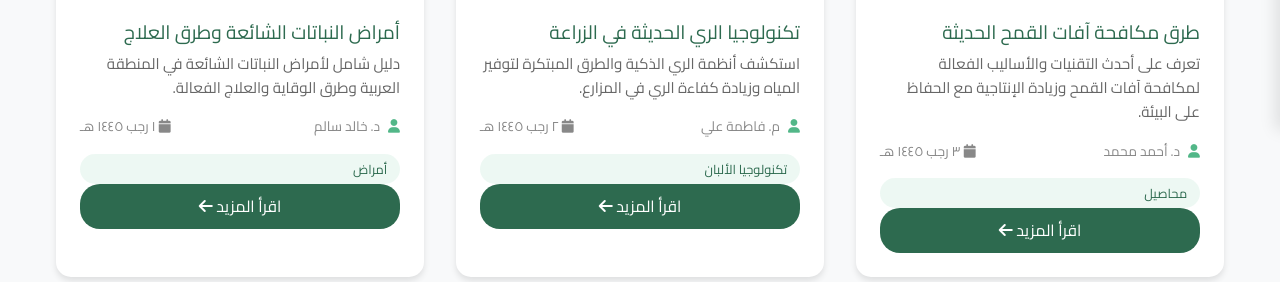
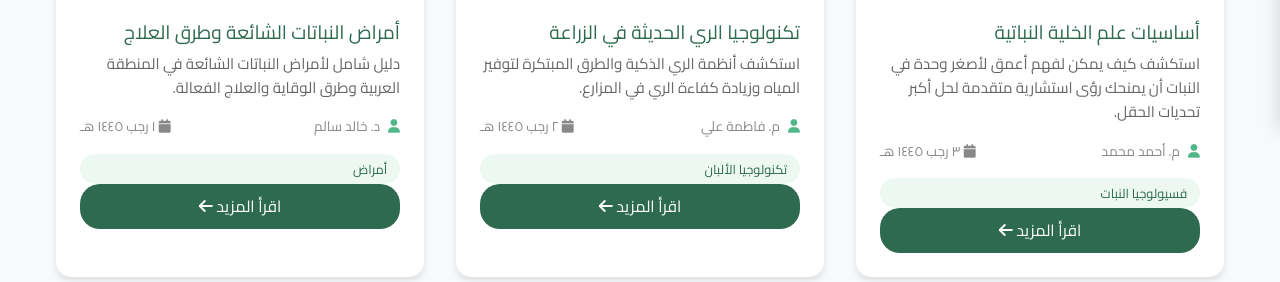
Before and after one commit to ahmadTawheed/Library-of-agricultural-articles-thamra, a plain HTML site: page index.html in a window 1280 px wide. Shown: the part 670-952 px from the top of the page. Drawn offline with nearby package versions, Linux system fonts and the light colour scheme.

Commit message:
index.html

```diff
--- a/index.html
+++ b/index.html
@@ -576,20 +576,20 @@
             'الوراثة', 'الميكروبيولوجيا الزراعية', 'هندسة الجينات',
             'الاقتصاد الزراعي', 'التسويق الزراعي', 'الإرشاد الزراعي',
             'الاجتماع الريفي', 'الآلات الزراعية', 'هندسة النظم الزراعية',
-            'هندسة الطاقة الزراعية', 'الزراعة الرقمية'
+            'هندسة الطاقة الزراعية', 'الزراعة الرقمية', 'فسيولوجيا النبات'
         ];
 
         // Sample articles data
         const articles = [
             {
                 id: 1,
-                title: "طرق مكافحة آفات القمح الحديثة",
-                description: "تعرف على أحدث التقنيات والأساليب الفعالة لمكافحة آفات القمح وزيادة الإنتاجية مع الحفاظ على البيئة.",
-                author: "د. أحمد محمد",
+                title: "أساسيات علم الخلية النباتية",
+                description: "استكشف كيف يمكن لفهم أعمق لأصغر وحدة في النبات أن يمنحك رؤى استشارية متقدمة لحل أكبر تحديات الحقل.",
+                author: "م. أحمد محمد",
                 date: "2024-01-15",
-                category: "محاصيل",
-                image: "https://picsum.photos/seed/wheat1/400/200",
-                link: "https://example.com/article1"
+                category: "فسيولوجيا النبات",
+                image: "https://scontent.fcai19-12.fna.fbcdn.net/v/t39.30808-6/536277806_122100445544982369_3185232023596010842_n.jpg?stp=dst-jpg_p526x296_tt6&_nc_cat=100&ccb=1-7&_nc_sid=833d8c&_nc_ohc=og5_aZ_jDIcQ7kNvwGKVX9m&_nc_oc=AdleGGfcvu7Su4jBdf3n93QS2h0IrSRYGsebRCYtAfnpYePt3cm7yX_2vhfKEmluf28&_nc_zt=23&_nc_ht=scontent.fcai19-12.fna&_nc_gid=6S1uGQPX7WdC-pWeYuCCeA&oh=00_AfVyHk5ETZPc9FTqsSUxOwaXk4uEyeTqYiNLGdq0eYUYyA&oe=68BC95BE",
+                link: "https://thamra-tech.github.io/Plant-cell-guide/"
             },
             {
                 id: 2,
```
